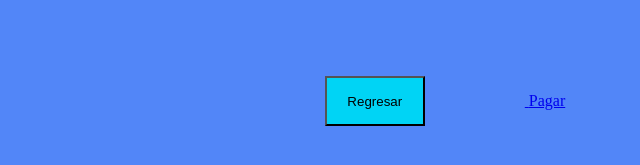
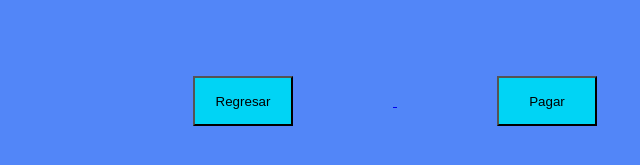
Before and after one commit to diegogj2024/apptaxi, a plain HTML site: page pago.html in a window 1280 px wide. Shown: the part 453-618 px from the top of the page, without its empty margins (245-885 px from the left). Drawn offline with Linux system fonts and the light colour scheme.

Commit message:
Update pago.html

```diff
--- a/pago.html
+++ b/pago.html
@@ -28,7 +28,8 @@
         <a href="index.html">
         <button>Regresar</button>
         </a>
-        <a href="index.html>
+        <a href="index.html"
+            >
         <button>Pagar</button>
         </a>
     </div>
```
